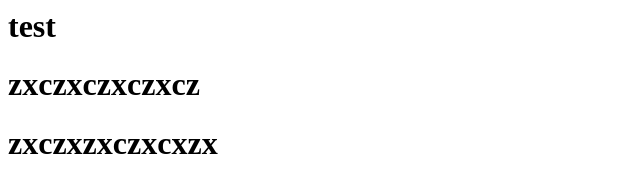
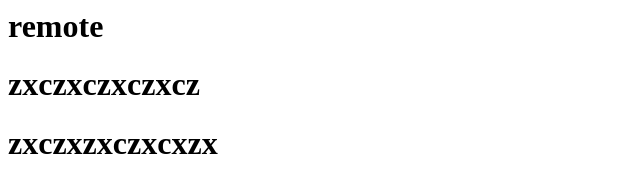
Before and after one commit to R0maha/git-test, a plain HTML site: page index.html in a window 1280 px wide. Shown: the whole page, without its empty margins (0-640 px from the left). Drawn offline with Linux system fonts and the light colour scheme.

Commit message:
Update index.html

```diff
--- a/index.html
+++ b/index.html
@@ -1,4 +1,4 @@
-<h1>test</h1>
+<h1>remote</h1>
 
 <h1>zxczxczxczxcz</h1>
 
```
